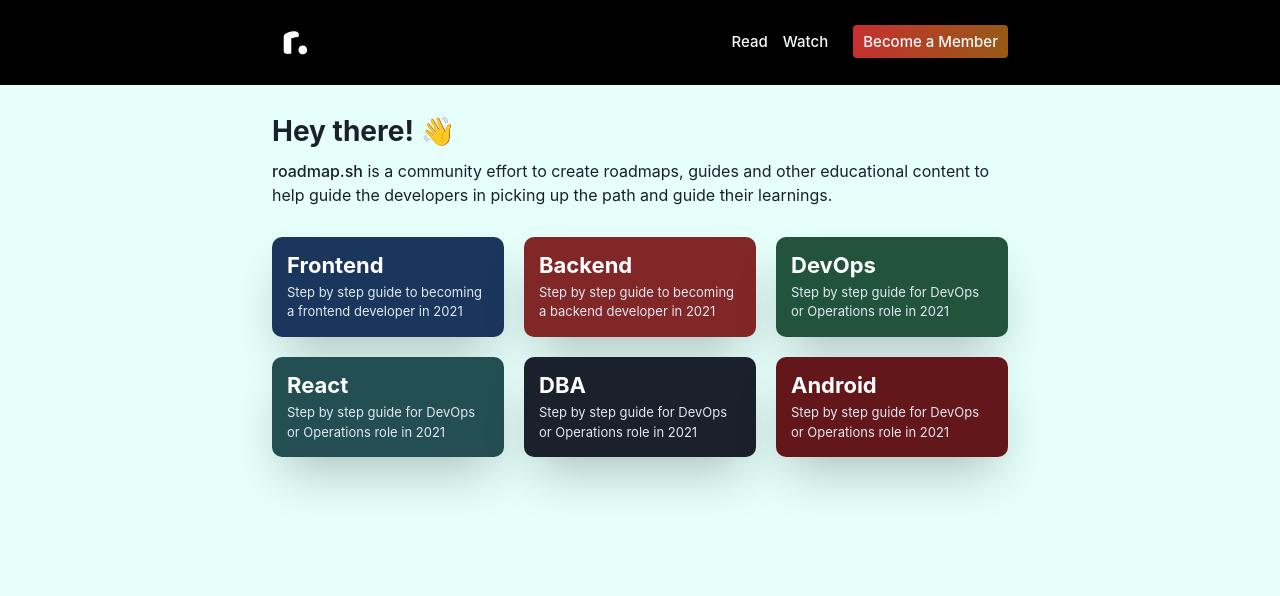
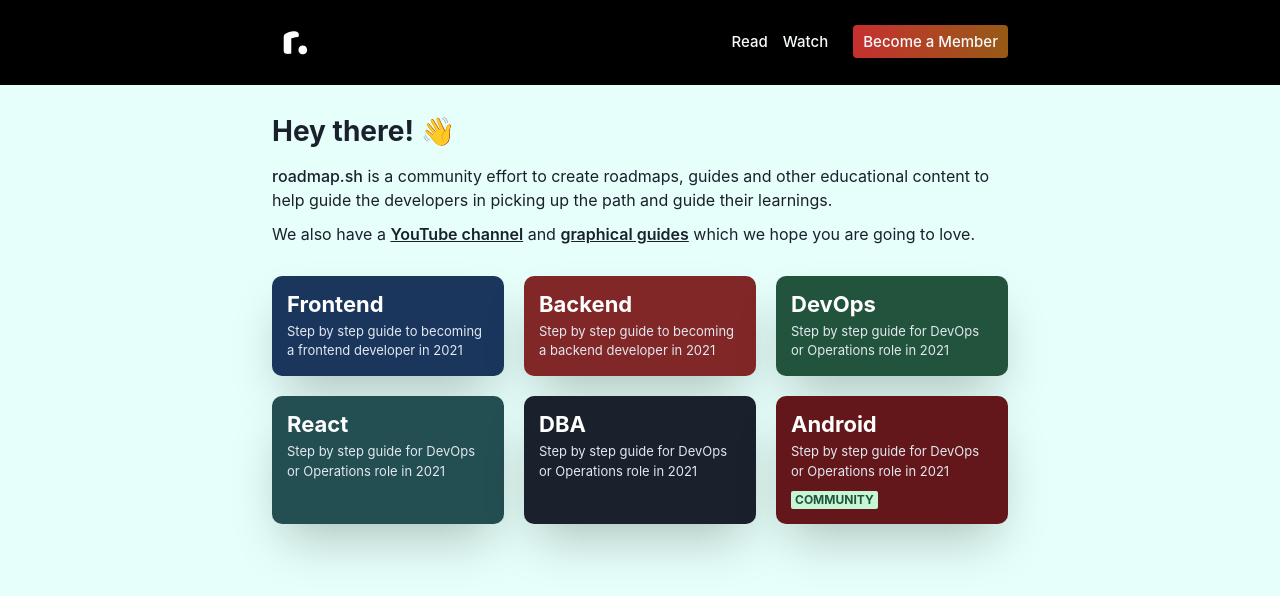
Before and after one commit to vecnazmaga/developer-mode, a Next.js app: page / in a window 1280 px wide. Shown: the top 596 px of the page. Built offline with nearby package versions, Linux system fonts and the light colour scheme.

Commit message:
Add roadmap links

```diff
--- a/pages/index.tsx
+++ b/pages/index.tsx
@@ -1,4 +1,17 @@
-import { Box, Container, Divider, Heading, Image, Text, Flex, Link, Stack, Button, SimpleGrid } from '@chakra-ui/react';
+import {
+  Box,
+  Container,
+  Divider,
+  Heading,
+  Image,
+  Text,
+  Flex,
+  Link,
+  Stack,
+  Button,
+  SimpleGrid,
+  Badge
+} from '@chakra-ui/react';
 import { Head } from 'next/document';
 
 export default function Home() {
@@ -10,6 +23,9 @@ export default function Home() {
             <Link d='flex' href='/'>
               <Image h='45px' src='/logo.svg' />
             </Link>
+            {/*<Link d='flex' href='/' color='white' fontWeight={600} fontSize='20px'>*/}
+            {/*  roadmap.sh*/}
+            {/*</Link>*/}
             <Stack shouldWrapChildren isInline spacing='15px' alignItems='center' color='gray.50' fontSize='15px'>
               <Link borderBottomWidth={0} borderBottomColor='gray.500'
                     _hover={{ textDecoration: 'none', borderBottomColor: 'white' }} fontWeight={500}
@@ -27,12 +43,14 @@ export default function Home() {
       <Box>
         <Container maxW='container.md'>
           <Box py='30px'>
-            <Heading fontSize='28px' mb='10px'>Hey there! 👋</Heading>
-            <Text fontSize='16px'>
+            <Heading fontSize='28px' mb='15px'>Hey there! 👋</Heading>
+            <Text fontSize='16px' mb='10px'>
               <Text fontWeight={500} as='span'>roadmap.sh</Text> is a community effort to create roadmaps, guides and
               other educational content
               to help guide the developers in picking up the path and guide their learnings.
             </Text>
+
+            <Text fontSize='16px'>We also have a <Link textDecoration={'underline'} href={'#'} fontWeight={600}>YouTube channel</Link> and <Link textDecoration='underline' href={'#'} fontWeight={600}>graphical guides</Link> which we hope you are going to love.</Text>
           </Box>
           <SimpleGrid columns={{ xl: 3, md: 3, sm: 2, base: 1 }} isInline spacing='20px'>
             <Link as={Box} href={'#'} _hover={{ textDecoration: 'none', shadow: '2xl' }} flex={1} shadow='2xl'
@@ -69,6 +87,9 @@ export default function Home() {
                   bg='red.900' color='white' p='15px' rounded='10px'>
               <Heading fontSize='22px' mb='5px'>Android</Heading>
               <Text color='gray.200' fontSize='13px'>Step by step guide for DevOps or Operations role in 2021</Text>
+              <Badge mt='10px' variant="subtle" colorScheme="green">
+                Community
+              </Badge>
             </Link>
           </SimpleGrid>
         </Container>
```
